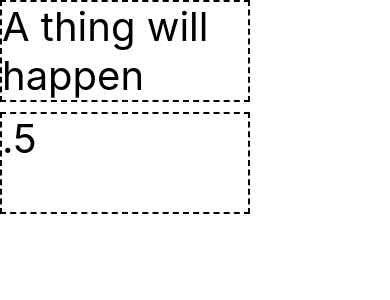
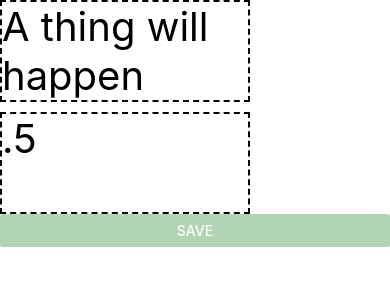
Before and after one commit to ForrestWeiswolf/native-predictions, a React Native app: screen / in a window 390 px wide. Shown: the top 300 px of the page. Built offline with nearby package versions, Linux system fonts and the light colour scheme.

Commit message:
Add a button

```diff
--- a/MakePrediction.js
+++ b/MakePrediction.js
@@ -1,6 +1,6 @@
 import React, { Component } from 'react'
 import PropTypes from 'prop-types'
-import { AppRegistry, TextInput, View } from 'react-native';
+import { AppRegistry, TextInput, View, Button } from 'react-native';
 
 const style = {
   minHeight: 45,
@@ -29,19 +29,24 @@ class MakePrediction extends Component{
       <TextInput
         multiline = {true}
         style={{...style, marginBottom: 10}}
-        placeholder="A thing will happen"
+        placeholder='A thing will happen'
         value={this.state.text}
         onChangeText={(text) => this.setState({text})}
       />
       <TextInput
         multiline = {true}
         style={style}
-        placeholder=".5"
+        placeholder='.5'
         keyboardType = 'numeric'
         value={this.state.number && !isNaN(this.state.number) ? String(this.state.number) : ''}
         onChangeText={(text) => {
           if(text.length) this.setState({number: textToNumber(text)})
         }}
+      />
+      <Button
+        title='Save'
+        color='#B1D4B4'
+        onPress={() => {}}
       />
     </>
   }
```
